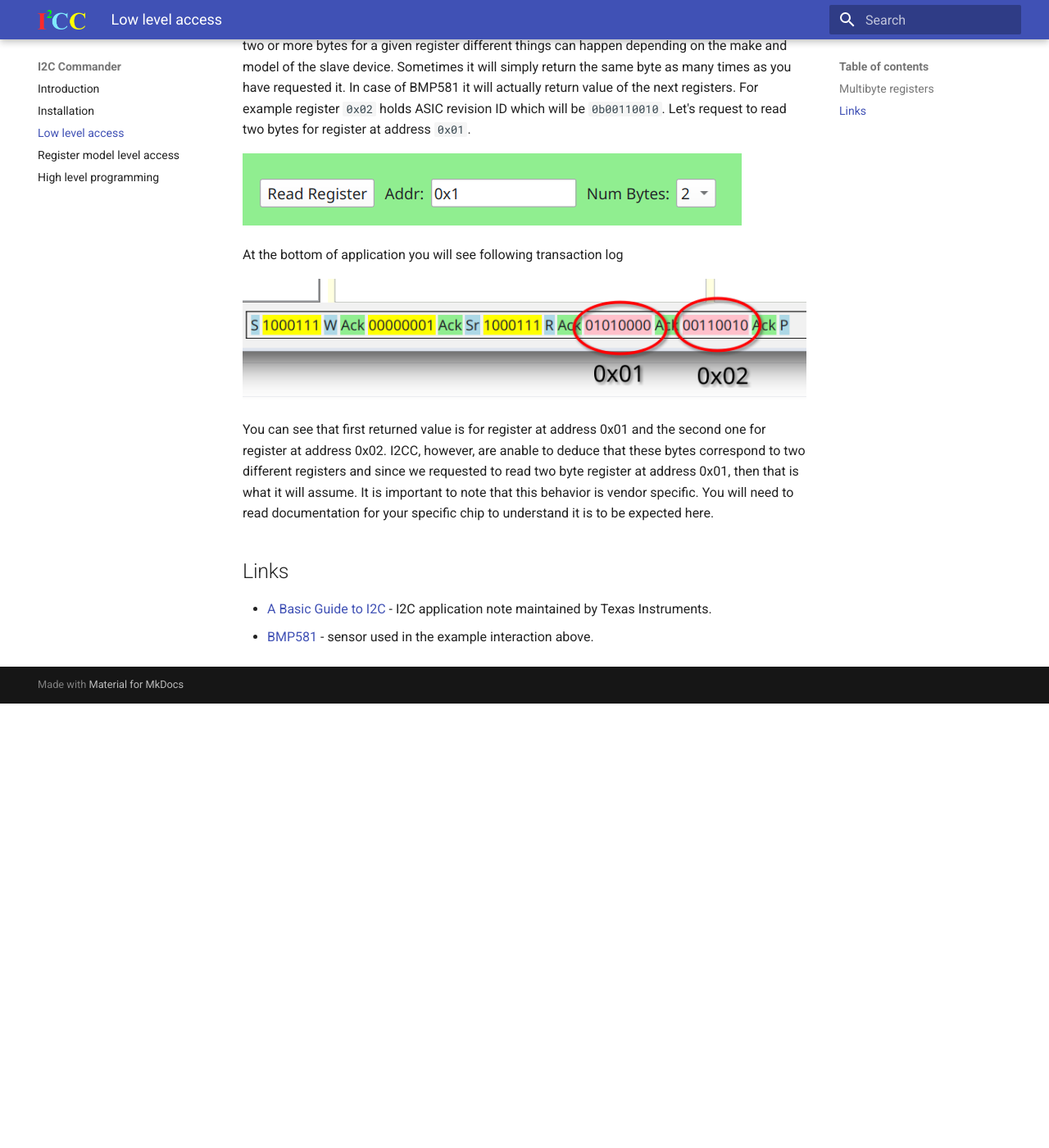
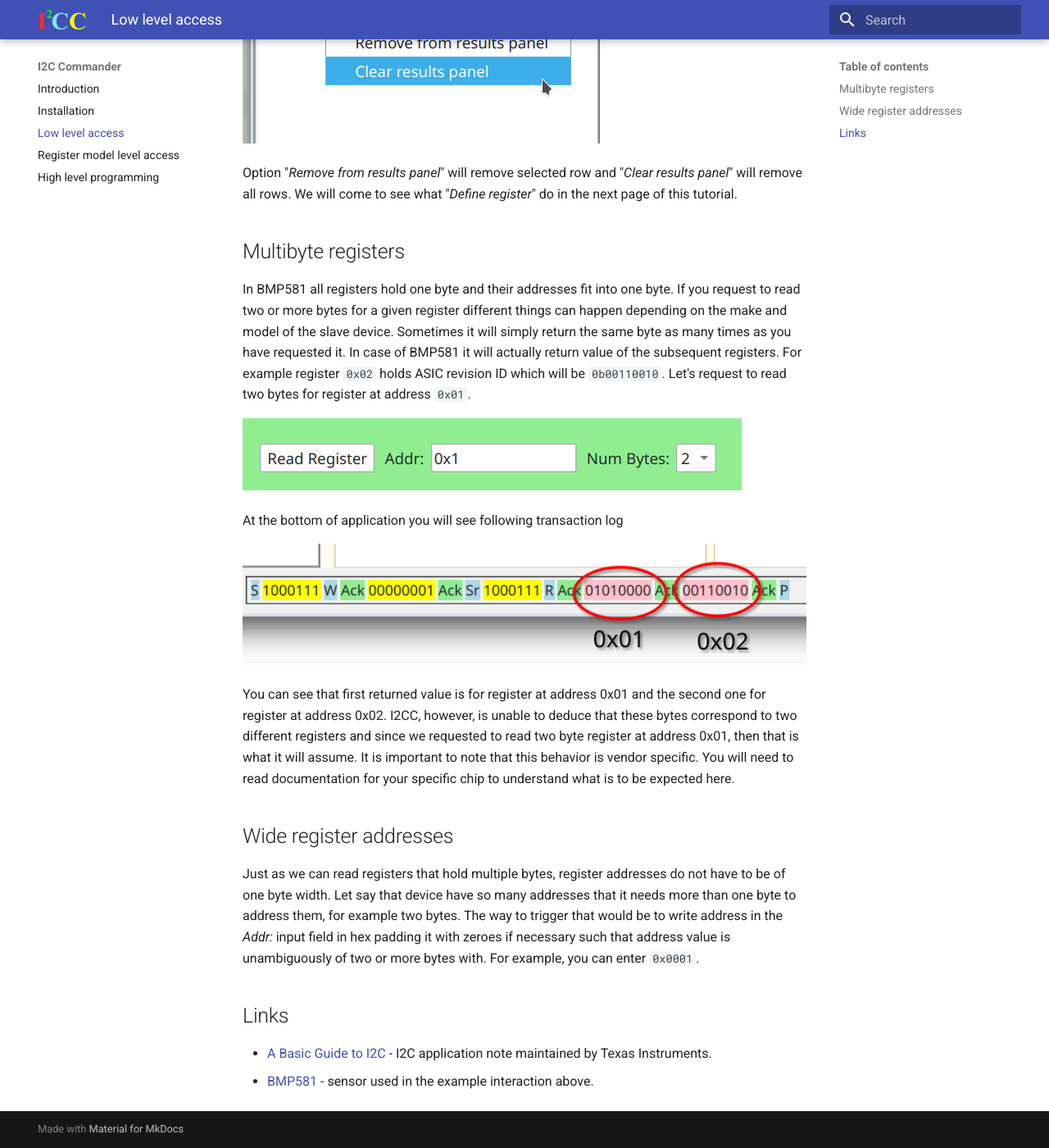
Before and after one commit to priimak/i2cc, an MkDocs documentation site: the page built from docs/bare_i2c.md, in a window 1280 px wide and 1400 px high, scrolled down 5039 px. Shown: the whole window at 82% size. Built offline with MkDocs 1.6.1 and Material for MkDocs 9.7.7, drawn with Linux system fonts in a browser that asks for light colours; before the commit the page ends 5897 px from its top, so only the background shows below that; some of the changed text lies outside the part shown.

Commit message:
Docs update

```diff
--- a/docs/bare_i2c.md
+++ b/docs/bare_i2c.md
@@ -2,7 +2,7 @@
 
 Preceeding text will walk through example of communicating with
 [BMP581](https://www.bosch-sensortec.com/en/products/environmental-sensors/pressure-sensors/bmp581), temperature
-and pressure sensor. Here is a picture _I2CDriver_ dongle and _BMP581_ breakout board connected together.
+and pressure sensor. Here is a picture of _I2CDriver_ dongle and _BMP581_ breakout board connected together.
 
 ![](images/dongle-and-device.png)
 
@@ -54,6 +54,17 @@
 happen and it will appear in bright red. You can find more about details of how data is transferred on the wire in
 "[A Basic Guide to I2C](https://www.ti.com/lit/an/sbaa565/sbaa565.pdf)", pdf document maintained by Texas Instruments.
 
+Let's parse out this particular transaction. Going from left to right transaction opens with start condition `S`
+followed by a slave device address `1000111`, which in hex is 0x47, exactly what you see in the dropdown box for the
+"_I2C Device Address_" after you clicked on the "_Scan_" button. This address is 7 bits wide and it is followed by a
+bit `W` indicating that master intends to write something to a slave device. To that slave responded with `Ack` and
+master then sent one full byte `00000001`. This is the address of the register that we intend to read.
+Then we see `Sr`, a restart condition followed again by a slave device address `1000111` but now followed by a read bit
+`R`. Slave responds with `Ack` and then master releases data line allowing slave to drive it. Master, however, continues
+to drive clock line. Slave then responds with `01010000` byte, now that it is driving data line while master is
+listening. In turn, master responds with `Ack` and a stop condition `P`, at which point it stops driving both the clock
+and the data lines. This concludes the transaction.
+
 In the left most panel you will see results of reading that register. Both in hex and binary.
 
 ![](images/read-register-results.png)
@@ -94,7 +105,7 @@
 In BMP581 all registers hold one byte and their addresses fit into one byte. If you request to read two or more bytes
 for a given register different things can happen depending on the make and model of the slave device. Sometimes it
 will simply return the same byte as many times as you have requested it. In case of BMP581 it will actually return
-value of the next registers. For example register `0x02` holds ASIC revision ID which will be `0b00110010`.
+value of the subsequent registers. For example register `0x02` holds ASIC revision ID which will be `0b00110010`.
 Let's request to read two bytes for register at address `0x01`.
 
 ![](images/read-register-two-bytes-input.png)
@@ -104,9 +115,17 @@
 ![](images/read-register-two-bytes-one-line-log.png)
 
 You can see that first returned value is for register at address 0x01 and the second one for register at address 0x02.
-I2CC, however, are anable to deduce that these bytes correspond to two different registers and since we requested to
+I2CC, however, is unable to deduce that these bytes correspond to two different registers and since we requested to
 read two byte register at address 0x01, then that is what it will assume. It is important to note that this behavior is
-vendor specific. You will need to read documentation for your specific chip to understand it is to be expected here.
+vendor specific. You will need to read documentation for your specific chip to understand what is to be expected here.
+
+## Wide register addresses
+
+Just as we can read registers that hold multiple bytes, register addresses do not have to be of one byte width.
+Let say that device have so many addresses that it needs more than one byte to address them, for example two bytes.
+The way to trigger that would be to write address in the _Addr:_ input field in hex padding it with zeroes if necessary
+such that address value is unambiguously of two or more bytes with. For example, you can enter `0x0001`.
+
 
 ## Links
 
```
